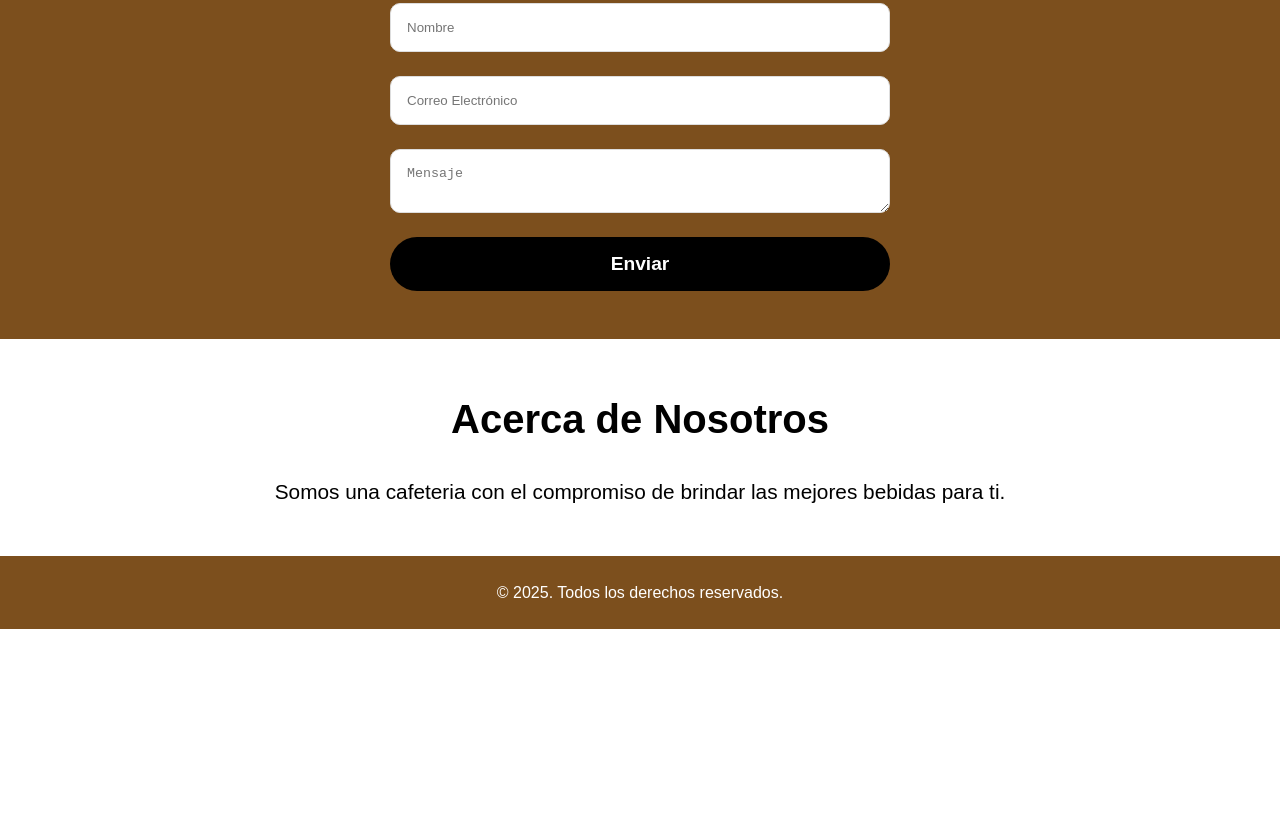
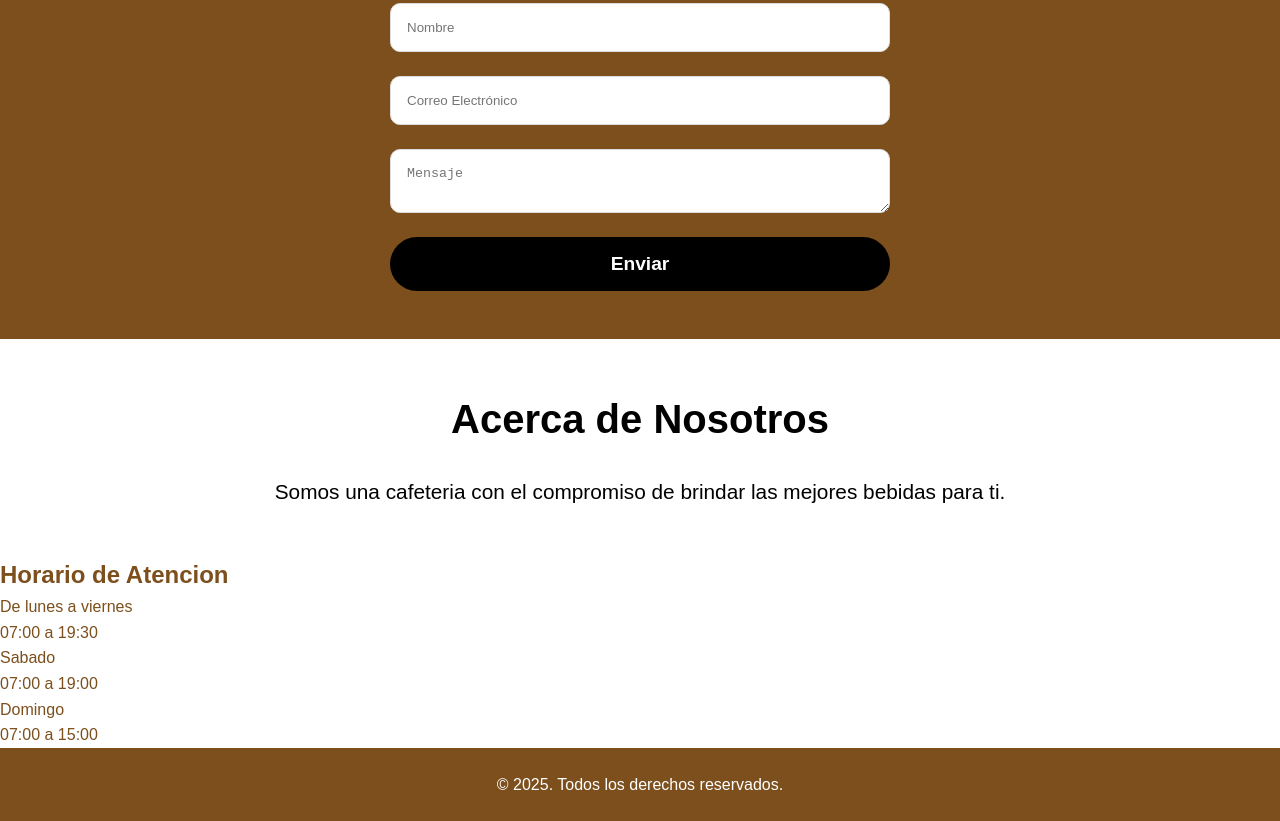
Before and after one commit to cristhian-sanchez/Mi-proyecto-1, a plain HTML site: page index.html in a window 1280 px wide. Shown: the part 1682-2503 px from the top of the page. Before the commit the page ends 2311 px from the top, so only its background shows below. Drawn offline with Linux system fonts and the light colour scheme.

Commit message:
Update index.html

```diff
--- a/index.html
+++ b/index.html
@@ -15,6 +15,7 @@
             <li><a href="#servicios">SERVICIOS</a></li>
             <li><a href="#contacto">CONTACTO</a></li>
             <li><a href="#acerca">ACERCA DE NOSOTROS</a></li>
+            <li><a href="#Horarios">HORARIO DE ATENCION</a></li>
         </ul>
         <button class="burger">
             <span></span>
@@ -119,6 +120,23 @@
             <h2>Acerca de Nosotros</h2>
             <p>Somos una cafeteria con el compromiso de brindar las mejores bebidas para ti.</p>
         </section>
+         <section id="Horarios" class="date-section">
+            <h2>Horario de Atencion</h2>
+            <ul>
+                <li>De lunes a viernes</li>
+                <ul>
+                    <li>07:00 a 19:30</li>
+                </ul>
+                <li>Sabado</li>
+                <ul>
+                    <li>07:00 a 19:00</li>
+                </ul>
+                <li>Domingo</li>
+                <ul>
+                    <li>07:00 a 15:00</li>
+                </ul>
+            </ul>
+        </section>
 
     </main>
 
```
